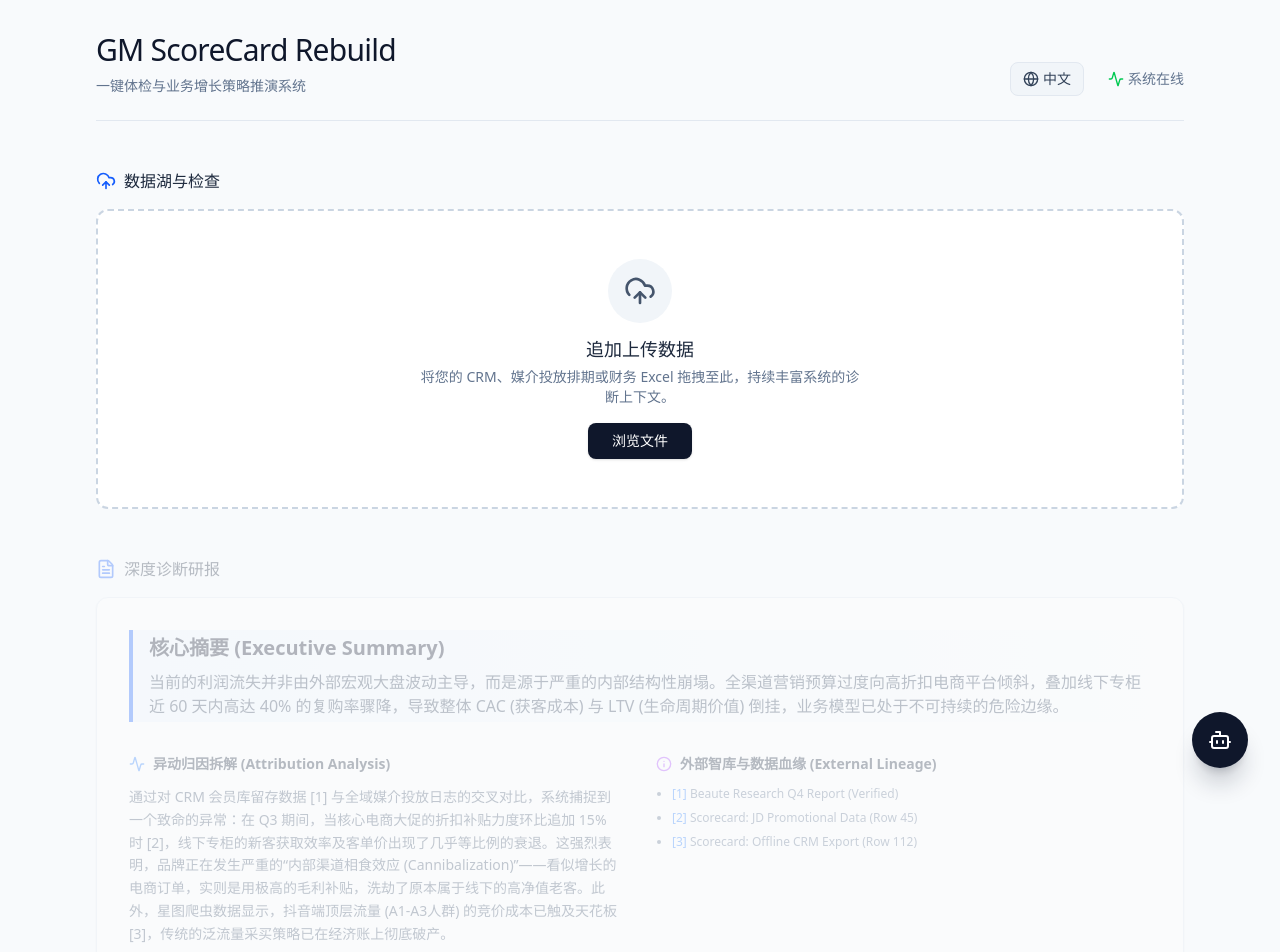
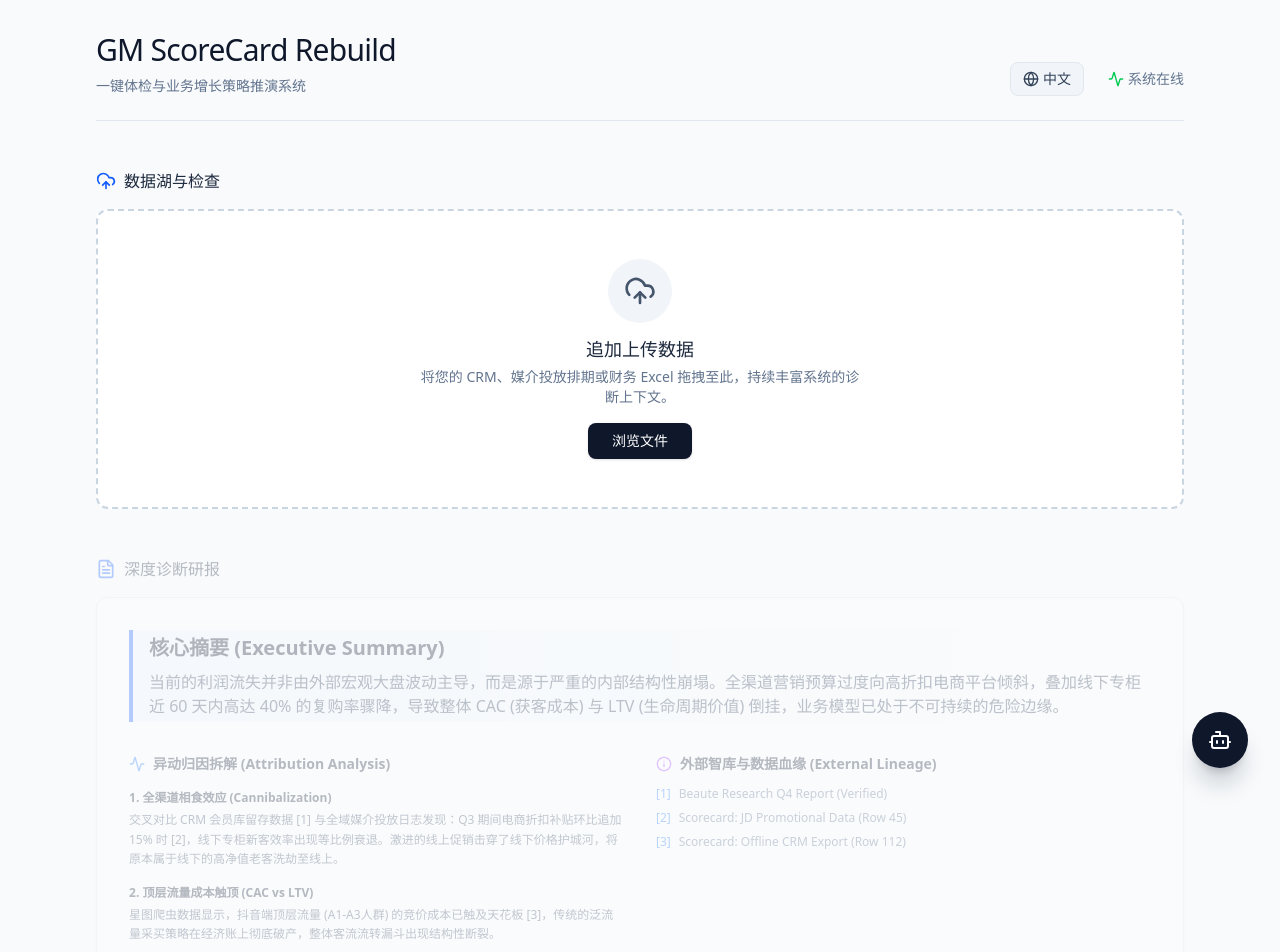
Before and after one commit to kevinkangjian123/Project_Earth, a Next.js app in the folder frontend/: page / in a window 1280 px wide. Shown: the top 952 px of the page. Built offline with nearby package versions, Linux system fonts and the light colour scheme.

Commit message:
feat: enhance attribution analysis layout and interactive citations

```diff
--- a/frontend/src/app/page.tsx
+++ b/frontend/src/app/page.tsx
@@ -185,18 +185,40 @@ export default function Dashboard() {
 
               {/* Deep Analysis & Citations */}
               <div className="grid grid-cols-1 md:grid-cols-2 gap-8">
-                <div className="space-y-3">
+                <div className="space-y-4">
                   <h4 className="text-sm font-semibold text-slate-800 flex items-center"><Activity className="w-4 h-4 mr-2 text-blue-500" /> {t.reportAnalysisTitle}</h4>
-                  <p className="text-slate-600 text-sm leading-relaxed">
-                    {t.reportAnalysisBody}
-                  </p>
+                  <div className="space-y-4">
+                    {t.reportAnalysisPoints.map((point: any, idx: number) => (
+                      <div key={idx} className="space-y-1">
+                        <h5 className="text-xs font-bold text-slate-800">{idx + 1}. {point.title}</h5>
+                        <p className="text-slate-600 text-xs leading-relaxed">
+                          {point.desc}
+                        </p>
+                      </div>
+                    ))}
+                  </div>
                 </div>
                 <div className="space-y-3">
                   <h4 className="text-sm font-semibold text-slate-800 flex items-center"><Info className="w-4 h-4 mr-2 text-purple-500" /> {t.reportSourcesTitle}</h4>
-                  <ul className="text-xs text-slate-500 space-y-2 list-disc pl-4">
-                    <li><span className="text-blue-500 hover:underline cursor-pointer">[1]</span> Beaute Research Q4 Report (Verified)</li>
-                    <li><span className="text-blue-500 hover:underline cursor-pointer">[2]</span> Scorecard: JD Promotional Data (Row 45)</li>
-                    <li><span className="text-blue-500 hover:underline cursor-pointer">[3]</span> Scorecard: Offline CRM Export (Row 112)</li>
+                  <ul className="text-xs text-slate-500 space-y-2 list-none">
+                    <li>
+                      <button onClick={() => setIsAgentOpen(true)} className="text-left hover:text-blue-600 transition-colors group flex items-start">
+                        <span className="text-blue-500 mr-2 shrink-0">[1]</span>
+                        <span className="group-hover:underline">Beaute Research Q4 Report (Verified)</span>
+                      </button>
+                    </li>
+                    <li>
+                      <button onClick={() => setIsAgentOpen(true)} className="text-left hover:text-blue-600 transition-colors group flex items-start">
+                        <span className="text-blue-500 mr-2 shrink-0">[2]</span>
+                        <span className="group-hover:underline">Scorecard: JD Promotional Data (Row 45)</span>
+                      </button>
+                    </li>
+                    <li>
+                      <button onClick={() => setIsAgentOpen(true)} className="text-left hover:text-blue-600 transition-colors group flex items-start">
+                        <span className="text-blue-500 mr-2 shrink-0">[3]</span>
+                        <span className="group-hover:underline">Scorecard: Offline CRM Export (Row 112)</span>
+                      </button>
+                    </li>
                   </ul>
                 </div>
               </div>
--- a/frontend/src/lib/i18n.ts
+++ b/frontend/src/lib/i18n.ts
@@ -18,7 +18,16 @@ export const dict = {
     reportAbstractTitle: 'Executive Summary',
     reportAbstractBody: 'Profitability decay is not driven by external macroeconomic fluctuations, but rather by an internal structural collapse. An over-allocation of traffic to high-discount channels, coupled with a sharp 40% decline in offline retention over the last 60 days, has created an unsustainable CAC-to-LTV ratio.',
     reportAnalysisTitle: 'Attribution Analysis',
-    reportAnalysisBody: 'Cross-referencing CRM retention data [1] with Media Spend logs reveals a critical anomaly: as eCommerce promotional spend increased by 15% in Q3 [2], the physical counter acquisition efficiency dropped by an equivalent margin. This indicates severe internal channel cannibalization, where price-sensitive customers are migrating across internal channels rather than representing net-new market share growth. Furthermore, Douyin top-of-funnel impression share has hit a ceiling [3], making broad-audience acquisition economically unviable.',
+    reportAnalysisPoints: [
+      {
+        title: 'Omni-channel Cannibalization',
+        desc: 'Cross-referencing CRM retention data [1] with Media Spend logs reveals a critical anomaly: as eCommerce promotional spend increased by 15% in Q3 [2], the physical counter acquisition efficiency dropped by an equivalent margin. Price-sensitive customers are migrating across internal channels rather than representing net-new market share growth.'
+      },
+      {
+        title: 'Top-of-Funnel CAC Ceiling',
+        desc: 'Douyin top-of-funnel impression share has hit a ceiling [3]. The traditional broad-audience acquisition strategy is economically unviable, leading to a structural break in the conversion funnel.'
+      }
+    ],
     reportEvidenceTitle: 'Data Evidence',
     reportSourcesTitle: 'External Lineage',
 
@@ -76,7 +85,16 @@ export const dict = {
     reportAbstractTitle: '核心摘要 (Executive Summary)',
     reportAbstractBody: '当前的利润流失并非由外部宏观大盘波动主导，而是源于严重的内部结构性崩塌。全渠道营销预算过度向高折扣电商平台倾斜，叠加线下专柜近 60 天内高达 40% 的复购率骤降，导致整体 CAC (获客成本) 与 LTV (生命周期价值) 倒挂，业务模型已处于不可持续的危险边缘。',
     reportAnalysisTitle: '异动归因拆解 (Attribution Analysis)',
-    reportAnalysisBody: '通过对 CRM 会员库留存数据 [1] 与全域媒介投放日志的交叉对比，系统捕捉到一个致命的异常：在 Q3 期间，当核心电商大促的折扣补贴力度环比追加 15% 时 [2]，线下专柜的新客获取效率及客单价出现了几乎等比例的衰退。这强烈表明，品牌正在发生严重的“内部渠道相食效应 (Cannibalization)”——看似增长的电商订单，实则是用极高的毛利补贴，洗劫了原本属于线下的高净值老客。此外，星图爬虫数据显示，抖音端顶层流量 (A1-A3人群) 的竞价成本已触及天花板 [3]，传统的泛流量采买策略已在经济账上彻底破产。',
+    reportAnalysisPoints: [
+      {
+        title: '全渠道相食效应 (Cannibalization)',
+        desc: '交叉对比 CRM 会员库留存数据 [1] 与全域媒介投放日志发现：Q3 期间电商折扣补贴环比追加 15% 时 [2]，线下专柜新客效率出现等比例衰退。激进的线上促销击穿了线下价格护城河，将原本属于线下的高净值老客洗劫至线上。'
+      },
+      {
+        title: '顶层流量成本触顶 (CAC vs LTV)',
+        desc: '星图爬虫数据显示，抖音端顶层流量 (A1-A3人群) 的竞价成本已触及天花板 [3]，传统的泛流量采买策略在经济账上彻底破产，整体客流流转漏斗出现结构性断裂。'
+      }
+    ],
     reportEvidenceTitle: '数据佐证 (Data Evidence)',
     reportSourcesTitle: '外部智库与数据血缘 (External Lineage)',
 
```
